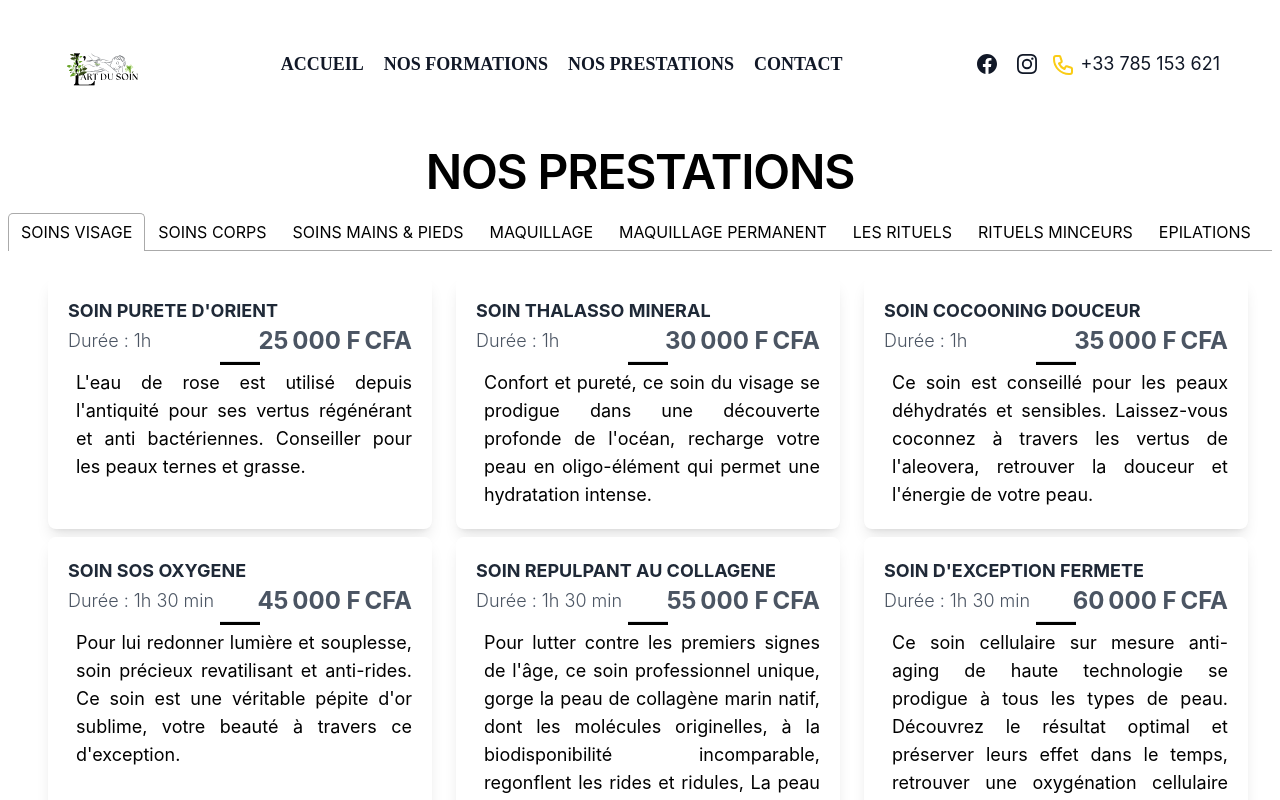
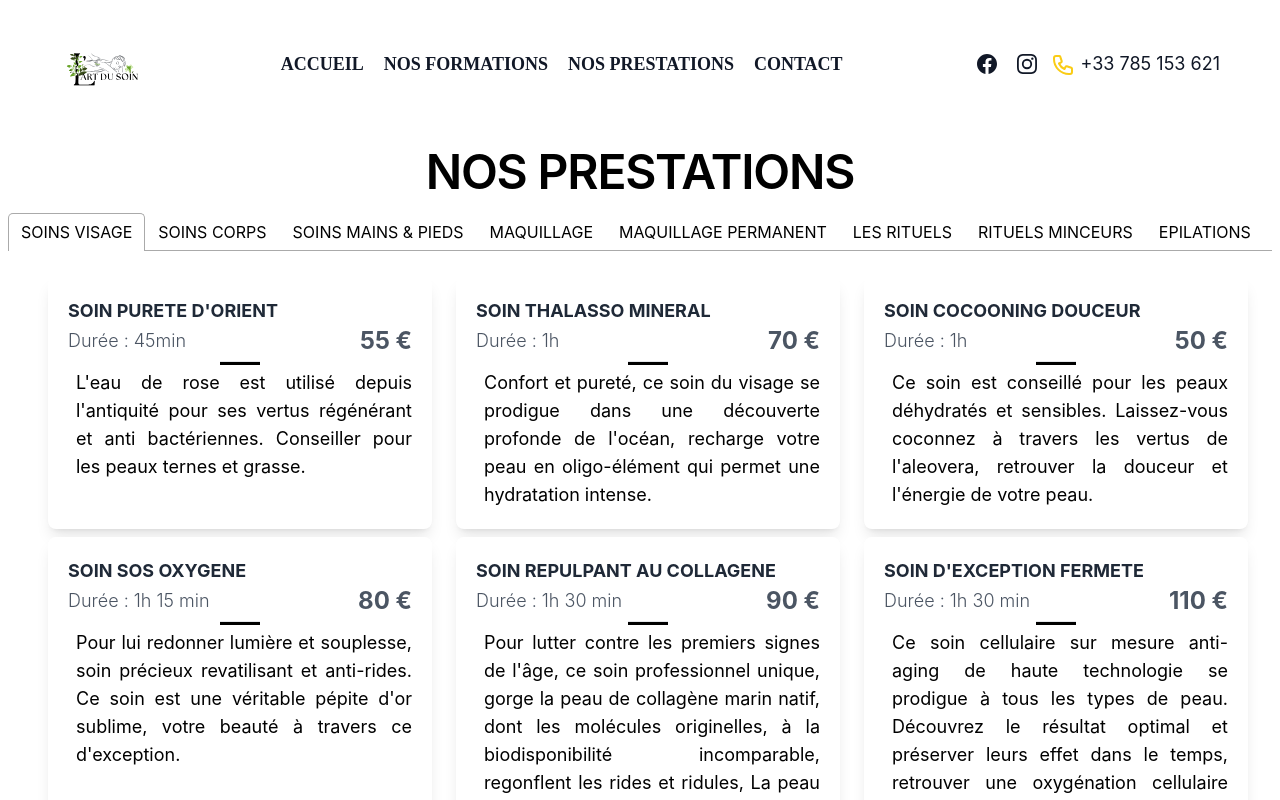
Before and after one commit to GallisBussiness/artdusoin, a React (Create React App) app: page /prestations in a window 1280 px wide. Shown: the top 800 px of the page. Built offline with nearby package versions, Linux system fonts and the light colour scheme.

Commit message:
change design

```diff
--- a/src/components/prestations/Epilation.jsx
+++ b/src/components/prestations/Epilation.jsx
@@ -16,7 +16,7 @@ function Epilation() {
                     Durée : 15 Min
                   </div>
                   <div className="text-2xl text-gray-600 font-bold">
-                  3 000 F CFA
+                  9,50 €
                   </div>
                 </div>
                  </div>
@@ -32,7 +32,7 @@ function Epilation() {
                     Durée : 15 Min
                   </div>
                   <div className="text-2xl text-gray-600 font-bold">
-                  3 000 F CFA
+                  9,50 €
                   </div>
                 </div>
                  </div>
@@ -48,7 +48,7 @@ function Epilation() {
                     Durée : 15 Min
                   </div>
                   <div className="text-2xl text-gray-600 font-bold">
-                  5 000 F CFA
+                  10 €
                   </div>
                 </div>
                  </div>
@@ -64,7 +64,7 @@ function Epilation() {
                     Durée : 15 Min
                   </div>
                   <div className="text-2xl text-gray-600 font-bold">
-                  3 000 F CFA
+                  9,50 €
                   </div>
                 </div>
                  </div>
@@ -82,7 +82,7 @@ function Epilation() {
                     Durée : 15 Min
                   </div>
                   <div className="text-2xl text-gray-600 font-bold">
-                  10 000 F CFA
+                  15 €
                   </div>
                 </div>
                  </div>
@@ -98,7 +98,7 @@ function Epilation() {
                     Durée : 30 Min
                   </div>
                   <div className="text-2xl text-gray-600 font-bold">
-                  5 000 F CFA
+                  15 €
                   </div>
                 </div>
                  </div>
@@ -114,7 +114,7 @@ function Epilation() {
                     Durée : 30 Min
                   </div>
                   <div className="text-2xl text-gray-600 font-bold">
-                  5 000 F CFA
+                  15 €
                   </div>
                 </div>
                  </div>
@@ -130,7 +130,7 @@ function Epilation() {
                     Durée : 15 Min
                   </div>
                   <div className="text-2xl text-gray-600 font-bold">
-                  10 000 F CFA
+                  20 €
                   </div>
                 </div>
                  </div>
@@ -146,7 +146,7 @@ function Epilation() {
                     Durée : 1 h 30 Min
                   </div>
                   <div className="text-2xl text-gray-600 font-bold">
-                  100 000 F CFA
+                  100 000 €
                   </div>
                 </div>
                  </div>
@@ -162,7 +162,7 @@ function Epilation() {
                     Durée : 1 h
                   </div>
                   <div className="text-2xl text-gray-600 font-bold">
-                  70 000 F CFA
+                  70 000 €
                   </div>
                 </div>
                  </div>
@@ -180,7 +180,7 @@ function Epilation() {
                     Durée : 15 Min
                   </div>
                   <div className="text-2xl text-gray-600 font-bold">
-                  8 000 F CFA
+                  8 000 €
                   </div>
                 </div>
                  </div>
@@ -196,7 +196,7 @@ function Epilation() {
                     Durée : 15 Min
                   </div>
                   <div className="text-2xl text-gray-600 font-bold">
-                  6 000 F CFA
+                  6 000 €
                   </div>
                 </div>
                  </div>
@@ -212,7 +212,7 @@ function Epilation() {
                     Durée : 1 h
                   </div>
                   <div className="text-2xl text-gray-600 font-bold">
-                  8 000 F CFA
+                  8 000 €
                   </div>
                 </div>
                  </div>
@@ -228,7 +228,7 @@ function Epilation() {
                     Durée : 1 h
                   </div>
                   <div className="text-2xl text-gray-600 font-bold">
-                  14 000 F CFA
+                  14 000 €
                   </div>
                 </div>
                  </div>
@@ -244,7 +244,7 @@ function Epilation() {
                     Durée : 30 Min
                   </div>
                   <div className="text-2xl text-gray-600 font-bold">
-                  12 000 F CFA
+                  12 000 €
                   </div>
                 </div>
                  </div>
@@ -260,7 +260,7 @@ function Epilation() {
                     Durée : 45 Min
                   </div>
                   <div className="text-2xl text-gray-600 font-bold">
-                  15 000 F CFA
+                  15 000 €
                   </div>
                 </div>
                  </div>
@@ -276,7 +276,7 @@ function Epilation() {
                     Durée : 1 h
                   </div>
                   <div className="text-2xl text-gray-600 font-bold">
-                  1 F CFA
+                  1 €
                   </div>
                 </div>
                  </div>
@@ -291,7 +291,7 @@ function Epilation() {
                 <span className="font-bold text-gray-800 text-lg">SOURCILS</span>
                 <div className="flex items-center justify-between">
                   <div className="text-2xl text-gray-600 font-bold">
-                  1O OOO F CFA
+                  1O OOO €
                   </div>
                 </div>
                  </div>
@@ -303,7 +303,7 @@ function Epilation() {
                 <span className="font-bold text-gray-800 text-lg">SOURCILS ET LIGNE</span>
                 <div className="flex items-center justify-between">
                   <div className="text-2xl text-gray-600 font-bold">
-                  15 OOO F CFA
+                  15 OOO €
                   </div>
                 </div>
                  </div>
@@ -315,7 +315,7 @@ function Epilation() {
                 <span className="font-bold text-gray-800 text-lg">BRAS</span>
                 <div className="flex items-center justify-between">
                   <div className="text-2xl text-gray-600 font-bold">
-                  1O OOO F CFA
+                  1O OOO €
                   </div>
                 </div>
                  </div>
@@ -327,7 +327,7 @@ function Epilation() {
                 <span className="font-bold text-gray-800 text-lg">AISSELLES</span>
                 <div className="flex items-center justify-between">
                   <div className="text-2xl text-gray-600 font-bold">
-                  8 OOO F CFA
+                  8 OOO €
                   </div>
                 </div>
                  </div>
@@ -339,7 +339,7 @@ function Epilation() {
                 <span className="font-bold text-gray-800 text-lg">MAILLOTS</span>
                 <div className="flex items-center justify-between">
                   <div className="text-2xl text-gray-600 font-bold">
-                  2O OOO F CFA
+                  2O OOO €
                   </div>
                 </div>
                  </div>
@@ -351,7 +351,7 @@ function Epilation() {
                 <span className="font-bold text-gray-800 text-lg">JAMBE COMPLETE</span>
                 <div className="flex items-center justify-between">
                   <div className="text-2xl text-gray-600 font-bold">
-                  2O OOO F CFA
+                  2O OOO €
                   </div>
                 </div>
                  </div>
@@ -363,7 +363,7 @@ function Epilation() {
                 <span className="font-bold text-gray-800 text-lg">TORSE</span>
                 <div className="flex items-center justify-between">
                   <div className="text-2xl text-gray-600 font-bold">
-                  15 OOO F CFA
+                  15 OOO €
                   </div>
                 </div>
                  </div>
@@ -375,7 +375,7 @@ function Epilation() {
                 <span className="font-bold text-gray-800 text-lg">DOS</span>
                 <div className="flex items-center justify-between">
                   <div className="text-2xl text-gray-600 font-bold">
-                  15 OOO F CFA
+                  15 OOO €
                   </div>
                 </div>
                  </div>
@@ -387,7 +387,7 @@ function Epilation() {
                 <span className="font-bold text-gray-800 text-lg">NEZ</span>
                 <div className="flex items-center justify-between">
                   <div className="text-2xl text-gray-600 font-bold">
-                  3 OOO F CFA
+                  3 OOO €
                   </div>
                 </div>
                  </div>
@@ -399,7 +399,7 @@ function Epilation() {
                 <span className="font-bold text-gray-800 text-lg">OREILLES</span>
                 <div className="flex items-center justify-between">
                   <div className="text-2xl text-gray-600 font-bold">
-                  3 OOO F CFA
+                  3 OOO €
                   </div>
                 </div>
                  </div>
@@ -411,7 +411,7 @@ function Epilation() {
                 <span className="font-bold text-gray-800 text-lg">FESSES</span>
                 <div className="flex items-center justify-between">
                   <div className="text-2xl text-gray-600 font-bold">
-                  10 OOO F CFA
+                  10 OOO €
                   </div>
                 </div>
                  </div>
--- a/src/components/prestations/Rituel.jsx
+++ b/src/components/prestations/Rituel.jsx
@@ -3,18 +3,18 @@ import React from 'react'
 function Rituel() {
     return (
         <>
-        <div className="px-10 py-4">
+        <div className="px-10 py-4 ">
             <div className="grid grid-cols-1 md:grid-cols-3 gap-y-2 gap-x-10">
                 <>
                    <div className="bg-white shadow-lg rounded-lg w-96 animate__animated animate__zoomIn">
                 <div className="py-5 px-5">
-                <span className="font-bold text-gray-800 text-lg">RITUEL EVASION DES ILES</span>
+                <span className="font-bold text-gray-800 text-lg">RITUEL PRESTIGE</span>
                 <div className="flex items-center justify-between">
                   <div className="md:text-lg text-sm text-gray-600 font-light">
-                    Durée : 2 h
+                    Durée : 1 h 30min
                   </div>
                   <div className="text-2xl text-gray-600 font-bold">
-                  60 000 F CFA
+                  70 €
                   </div>
                 </div>
                 <div className="flex flex-col items-center justify-center space-x-2">
@@ -32,13 +32,13 @@ function Rituel() {
                 <>
                       <div className="bg-white shadow-lg rounded-lg w-96 animate__animated animate__zoomIn">
                 <div className="py-5 px-5">
-                <span className="font-bold text-gray-800 text-lg">RITUEL PURETÉ MARINE</span>
+                <span className="font-bold text-gray-800 text-lg">RITUEL THALLOSSO MINERAL</span>
                 <div className="flex items-center justify-between">
                   <div className="md:text-lg text-sm text-gray-600 font-light">
-                    Durée : 3 h
+                    Durée : 2 h 30
                   </div>
                   <div className="text-2xl text-gray-600 font-bold">
-                  80 000 F CFA
+                  145 €
                   </div>
                 </div>
                 <div className="flex flex-col items-center justify-center space-x-2">
@@ -56,13 +56,13 @@ function Rituel() {
                 <>
                       <div className="bg-white shadow-lg rounded-lg w-96 animate__animated animate__zoomIn">
                 <div className="py-5 px-5">
-                <span className="font-bold text-gray-800 text-lg">RITUEL ORIENTAL</span>
+                <span className="font-bold text-gray-800 text-lg">RITUEL ANCESTRAL</span>
                 <div className="flex items-center justify-between">
                   <div className="md:text-lg text-sm text-gray-600 font-light">
                     Durée : 4 h
                   </div>
                   <div className="text-2xl text-gray-600 font-bold">
-                  100 000 F CFA
+                  270 €
                   </div>
                 </div>
                 <div className="flex flex-col items-center justify-center space-x-2">
--- a/src/components/prestations/RituelMinceur.jsx
+++ b/src/components/prestations/RituelMinceur.jsx
@@ -14,7 +14,7 @@ function RituelMinceur() {
                     Durée : 1 h
                   </div>
                   <div className="text-2xl text-gray-600 font-bold">
-                  25 000 F CFA
+                  55 €
                   </div>
                 </div>
                 <div className="flex flex-col items-center justify-center space-x-2">
@@ -36,7 +36,7 @@ function RituelMinceur() {
                     Durée : 1h 30 min
                   </div>
                   <div className="text-2xl text-gray-600 font-bold">
-                  45 000 F CFA
+                  70 €
                   </div>
                 </div>
                 <div className="flex flex-col items-center justify-center space-x-2">
@@ -59,7 +59,7 @@ function RituelMinceur() {
                     Durée : 30 min
                   </div>
                   <div className="text-2xl text-gray-600 font-bold">
-                  15 000 F CFA
+                  35 €
                   </div>
                 </div>
                 <div className="flex flex-col items-center justify-center space-x-2">
--- a/src/components/prestations/SoinCorps.jsx
+++ b/src/components/prestations/SoinCorps.jsx
@@ -10,13 +10,13 @@ function SoinCorps() {
                <>
                  <div className="bg-white shadow-lg rounded-lg w-96 animate__animated animate__zoomIn">
                 <div className="py-5 px-5">
-                <span className="font-bold text-gray-800 text-lg">MODELAGE SIGNATURE</span>
+                <span className="font-bold text-gray-800 text-lg">MASSAGE SIGNATURE</span>
                 <div className="flex items-center justify-between">
                   <div className="md:text-lg text-sm text-gray-600 font-light">
                     Durée : 1 h 30 Min
                   </div>
                   <div className="text-2xl text-gray-600 font-bold">
-                  35 000 F CFA
+                  90 €
                   </div>
                 </div>
                 <div className="flex flex-col items-center justify-center space-x-2">
@@ -34,13 +34,13 @@ function SoinCorps() {
                 <>
                   <div className="bg-white shadow-lg rounded-lg w-96 animate__animated animate__zoomIn">
                 <div className="py-5 px-5">
-                <span className="font-bold text-gray-800 text-lg">MASSAGE AYURVEDIQUE</span>
+                <span className="font-bold text-gray-800 text-lg">MASSAGE RELAXANT</span>
                 <div className="flex items-center justify-between">
                   <div className="md:text-lg text-sm text-gray-600 font-light">
                     Durée : 1h
                   </div>
                   <div className="text-2xl text-gray-600 font-bold">
-                  25 000 F CFA
+                  65 €
                   </div>
                 </div>
                 <div className="flex flex-col items-center justify-center space-x-2">
@@ -62,7 +62,7 @@ function SoinCorps() {
                     Durée : 1 h 30 Min
                   </div>
                   <div className="text-2xl text-gray-600 font-bold">
-                  35 000 F CFA
+                  80 €
                   </div>
                 </div>
                 <div className="flex flex-col items-center justify-center space-x-2">
@@ -83,7 +83,7 @@ function SoinCorps() {
                     Durée : 1 h
                   </div>
                   <div className="text-2xl text-gray-600 font-bold">
-                  25 000 F CFA
+                  25 000 €
                   </div>
                 </div>
                 <div className="flex flex-col items-center justify-center space-x-2">
@@ -109,7 +109,7 @@ function SoinCorps() {
                     Durée : 1 h
                   </div>
                   <div className="text-2xl text-gray-600 font-bold">
-                  25 000 F CFA
+                  55 €
                   </div>
                 </div>
                 <div className="flex flex-col items-center justify-center space-x-2">
@@ -134,7 +134,7 @@ function SoinCorps() {
                     Durée : 1 h
                   </div>
                   <div className="text-2xl text-gray-600 font-bold">
-                  25 000 F CFA
+                  55 €
                   </div>
                 </div>
                 <div className="flex flex-col items-center justify-center space-x-2">
@@ -160,7 +160,7 @@ function SoinCorps() {
                     Durée : 1 h
                   </div>
                   <div className="text-2xl text-gray-600 font-bold">
-                  20 000 F CFA
+                  45 €
                   </div>
                 </div>
                 <div className="flex flex-col items-center justify-center space-x-2">
@@ -188,7 +188,7 @@ function SoinCorps() {
                     Durée : 1 h
                   </div>
                   <div className="text-2xl text-gray-600 font-bold">
-                  20 000 F CFA
+                  45 €
                   </div>
                 </div>
                 <div className="flex flex-col items-center justify-center space-x-2">
--- a/src/components/prestations/SoinVisage.jsx
+++ b/src/components/prestations/SoinVisage.jsx
@@ -14,10 +14,10 @@ function SoinVisage() {
                 <span className="font-bold text-gray-800 text-lg">SOIN PURETE D'ORIENT</span>
                 <div className="flex items-center justify-between">
                   <div className="md:text-lg text-sm text-gray-600 font-light">
-                    Durée : 1h
+                    Durée : 45min
                   </div>
                   <div className="text-2xl text-gray-600 font-bold">
-                  25 000 F CFA
+                  55 €
                   </div>
                 </div>
                 <div className="flex flex-col items-center justify-center space-x-2">
@@ -38,7 +38,7 @@ function SoinVisage() {
                     Durée : 1h
                   </div>
                   <div className="text-2xl text-gray-600 font-bold">
-                  30 000 F CFA
+                  70 €
                   </div>
                 </div>
                 <div className="flex flex-col items-center justify-center space-x-2">
@@ -60,7 +60,7 @@ function SoinVisage() {
                     Durée : 1h
                   </div>
                   <div className="text-2xl text-gray-600 font-bold">
-                  35 000 F CFA
+                  50 €
                   </div>
                 </div>
                 <div className="flex flex-col items-center justify-center space-x-2">
@@ -79,10 +79,10 @@ function SoinVisage() {
                 <span className="font-bold text-gray-800 text-lg">SOIN SOS OXYGENE</span>
                 <div className="flex items-center justify-between">
                   <div className="md:text-lg text-sm text-gray-600 font-light">
-                    Durée : 1h 30 min
+                    Durée : 1h 15 min
                   </div>
                   <div className="text-2xl text-gray-600 font-bold">
-                  45 000 F CFA
+                  80 €
                   </div>
                 </div>
                 <div className="flex flex-col items-center justify-center space-x-2">
@@ -104,7 +104,7 @@ function SoinVisage() {
                     Durée : 1h 30 min
                   </div>
                   <div className="text-2xl text-gray-600 font-bold">
-                  55 000 F CFA
+                  90 €
                   </div>
                 </div>
                 <div className="flex flex-col items-center justify-center space-x-2">
@@ -126,7 +126,7 @@ function SoinVisage() {
                     Durée : 1h 30 min
                   </div>
                   <div className="text-2xl text-gray-600 font-bold">
-                  60 000 F CFA
+                  110 €
                   </div>
                 </div>
                 <div className="flex flex-col items-center justify-center space-x-2">
--- a/src/index.css
+++ b/src/index.css
@@ -5,6 +5,6 @@
 
 @layer base {
     html {
-        font-family: 'Roboto', sans-serif;
+        font-family: "Playfair Display", serif;
     }
   }
```
Also changed, not shown: src/components/Formations.jsx (+15 -16 lines).
